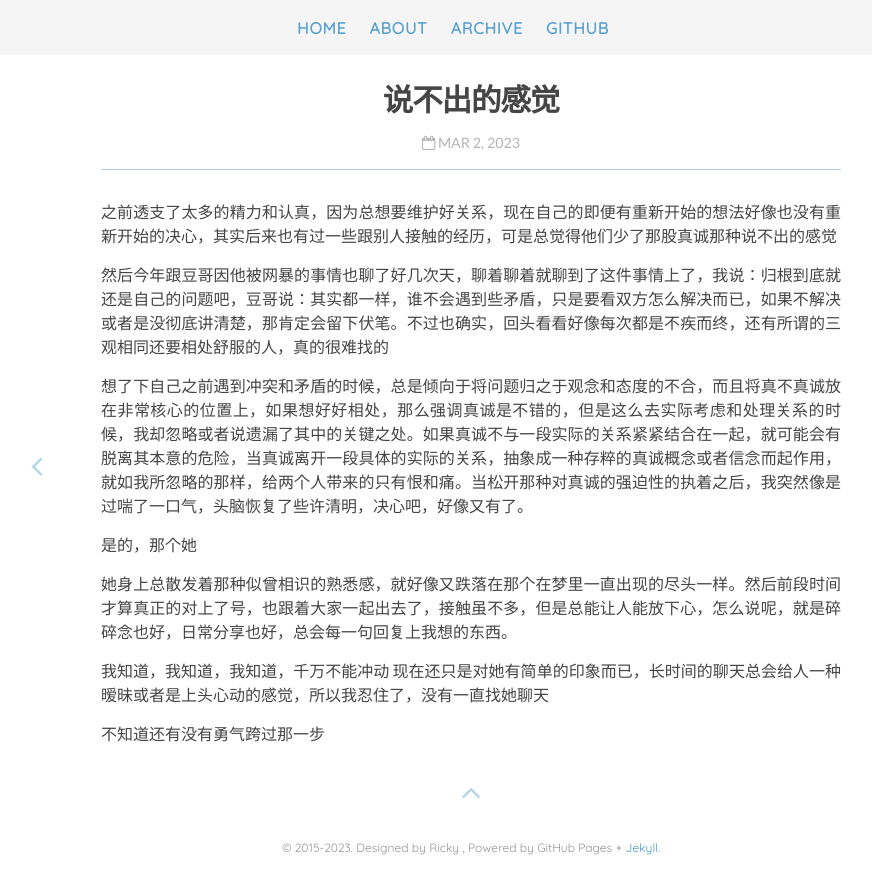
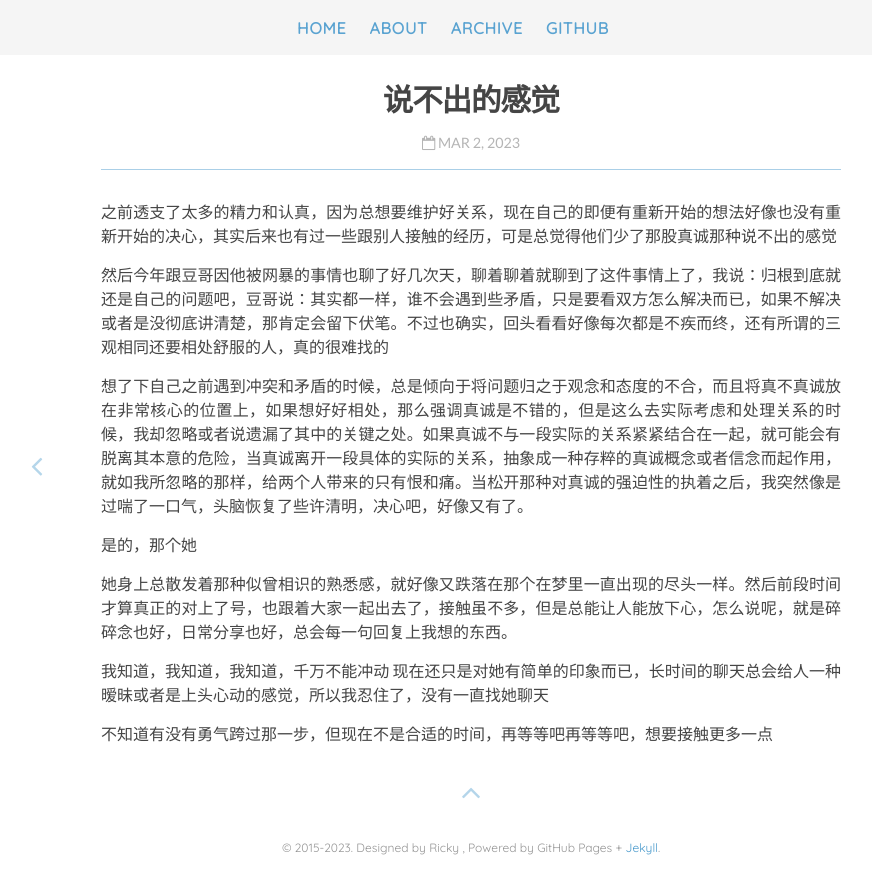
Before and after one commit to Rickylamn/Rickylamn.github.io, a Jekyll site: the page built from _posts/2023-3-2-说不出的感觉.md, in a window 1280 px wide. Shown: the top 894 px of the page, without its empty margins (169-1041 px from the left). Built offline with Jekyll 4.4.1, drawn with Linux system fonts in a browser that asks for light colours; nearby versions of some CDN libraries; our own code applies the rules of GitHub Pages for plain Markdown files; comment, search, counter and statistics services are not loaded.

Commit message:
Update 2023-3-2-说不出的感觉.md

```diff
--- a/_posts/2023-3-2-说不出的感觉.md
+++ b/_posts/2023-3-2-说不出的感觉.md
@@ -11,4 +11,5 @@
 我知道，我知道，我知道，千万不能冲动
 现在还只是对她有简单的印象而已，长时间的聊天总会给人一种暧昧或者是上头心动的感觉，所以我忍住了，没有一直找她聊天
 
-不知道还有没有勇气跨过那一步
+
+不知道有没有勇气跨过那一步，但现在不是合适的时间，再等等吧再等等吧，想要接触更多一点
```
